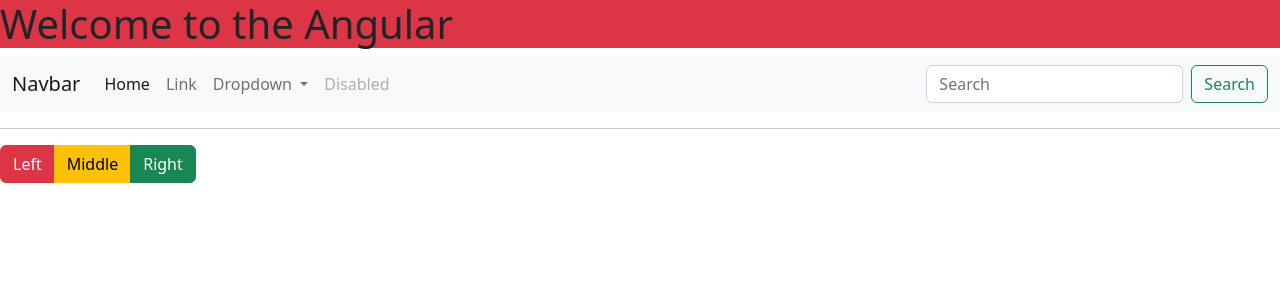
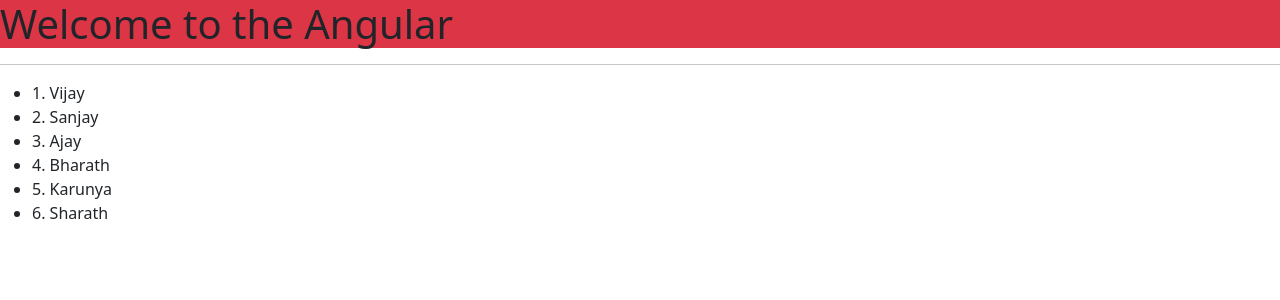
Before and after one commit to VIJAYVINNY/LSTindustry, an Angular app: page /contacts in a window 1280 px wide. Before the commit this address led to /. Shown: the top 300 px of the page. Built offline with nearby package versions, Linux system fonts and the light colour scheme.

Commit message:
Working on it

```diff
--- a/src/app/app-routing.module.ts
+++ b/src/app/app-routing.module.ts
@@ -1,7 +1,10 @@
 import { NgModule } from '@angular/core';
 import { RouterModule, Routes } from '@angular/router';
+import { ContactsComponent } from './contacts/contacts.component';
 
-const routes: Routes = [];
+const routes: Routes = [
+  {path: 'contacts',component:ContactsComponent}
+];
 
 @NgModule({
   imports: [RouterModule.forRoot(routes)],
--- a/src/app/app.component.html
+++ b/src/app/app.component.html
@@ -1,47 +1,4 @@
 <h1 class="bg-danger">Welcome to the Angular</h1>
+<hr>
 
-<nav class="navbar navbar-expand-lg navbar-light bg-light">
-    <div class="container-fluid">
-        <a class="navbar-brand" href="#">Navbar</a>
-        <button class="navbar-toggler" type="button" data-bs-toggle="collapse" data-bs-target="#navbarSupportedContent" aria-controls="navbarSupportedContent" aria-expanded="false" aria-label="Toggle navigation">
-      <span class="navbar-toggler-icon"></span>
-    </button>
-        <div class="collapse navbar-collapse" id="navbarSupportedContent">
-            <ul class="navbar-nav me-auto mb-2 mb-lg-0">
-                <li class="nav-item">
-                    <a class="nav-link active" aria-current="page" href="#">Home</a>
-                </li>
-                <li class="nav-item">
-                    <a class="nav-link" href="#">Link</a>
-                </li>
-                <li class="nav-item dropdown">
-                    <a class="nav-link dropdown-toggle" href="#" id="navbarDropdown" role="button" data-bs-toggle="dropdown" aria-expanded="false">
-            Dropdown
-          </a>
-                    <ul class="dropdown-menu" aria-labelledby="navbarDropdown">
-                        <li><a class="dropdown-item" href="#">Action</a></li>
-                        <li><a class="dropdown-item" href="#">Another action</a></li>
-                        <li>
-                            <hr class="dropdown-divider">
-                        </li>
-                        <li><a class="dropdown-item" href="#">Something else here</a></li>
-                    </ul>
-                </li>
-                <li class="nav-item">
-                    <a class="nav-link disabled" href="#" tabindex="-1" aria-disabled="true">Disabled</a>
-                </li>
-            </ul>
-            <form class="d-flex">
-                <input class="form-control me-2" type="search" placeholder="Search" aria-label="Search">
-                <button class="btn btn-outline-success" type="submit">Search</button>
-            </form>
-        </div>
-    </div>
-</nav>
-<hr>
-<div class="btn-group" role="group" aria-label="Basic mixed styles example">
-    <button type="button" class="btn btn-danger">Left</button>
-    <button type="button" class="btn btn-warning">Middle</button>
-    <button type="button" class="btn btn-success">Right</button>
-</div>
 <router-outlet></router-outlet>
--- a/src/app/app.module.ts
+++ b/src/app/app.module.ts
@@ -3,10 +3,12 @@
 
 import { AppRoutingModule } from './app-routing.module';
 import { AppComponent } from './app.component';
+import { ContactsComponent } from './contacts/contacts.component';
 
 @NgModule({
   declarations: [
-    AppComponent
+    AppComponent,
+    ContactsComponent
   ],
   imports: [
     BrowserModule,
--- /dev/null
+++ b/src/app/contacts/contacts.component.html
@@ -0,0 +1,5 @@
+<ul>
+    <li *ngFor="let list of listOfdetails ">
+        {{list.id}}. {{list.name}}
+    </li>
+</ul>
--- /dev/null
+++ b/src/app/contacts/contacts.component.ts
@@ -0,0 +1,18 @@
+import { Component, OnInit } from '@angular/core';
+import { ContactService } from '../services/contact.service';
+
+@Component({
+  selector: 'app-contacts',
+  templateUrl: './contacts.component.html',
+  styleUrls: ['./contacts.component.scss']
+})
+export class ContactsComponent implements OnInit{
+
+constructor(private contactService:ContactService){}
+
+listOfdetails:any;
+
+ ngOnInit(): void {
+  this.listOfdetails=this.contactService.empDetails();
+  }
+}
--- /dev/null
+++ b/src/app/services/contact.service.ts
@@ -0,0 +1,20 @@
+import { Injectable } from '@angular/core';
+
+@Injectable({
+  providedIn: 'root'
+})
+export class ContactService {
+
+  constructor() { }
+  empDetails(){
+   const listOfdetails=[
+    {id:1,name:"Vijay"},
+    {id:2,name:"Sanjay"},
+    {id:3,name:"Ajay"},
+    {id:4,name:"Bharath"},
+    {id:5,name:"Karunya"},
+    {id:6,name:"Sharath"},
+  ];
+  return listOfdetails;
+  }
+}
```
Also changed, not shown: src/app/contacts/contacts.component.scss (added), 2 other files (tests, documents, lock files or other folders).
